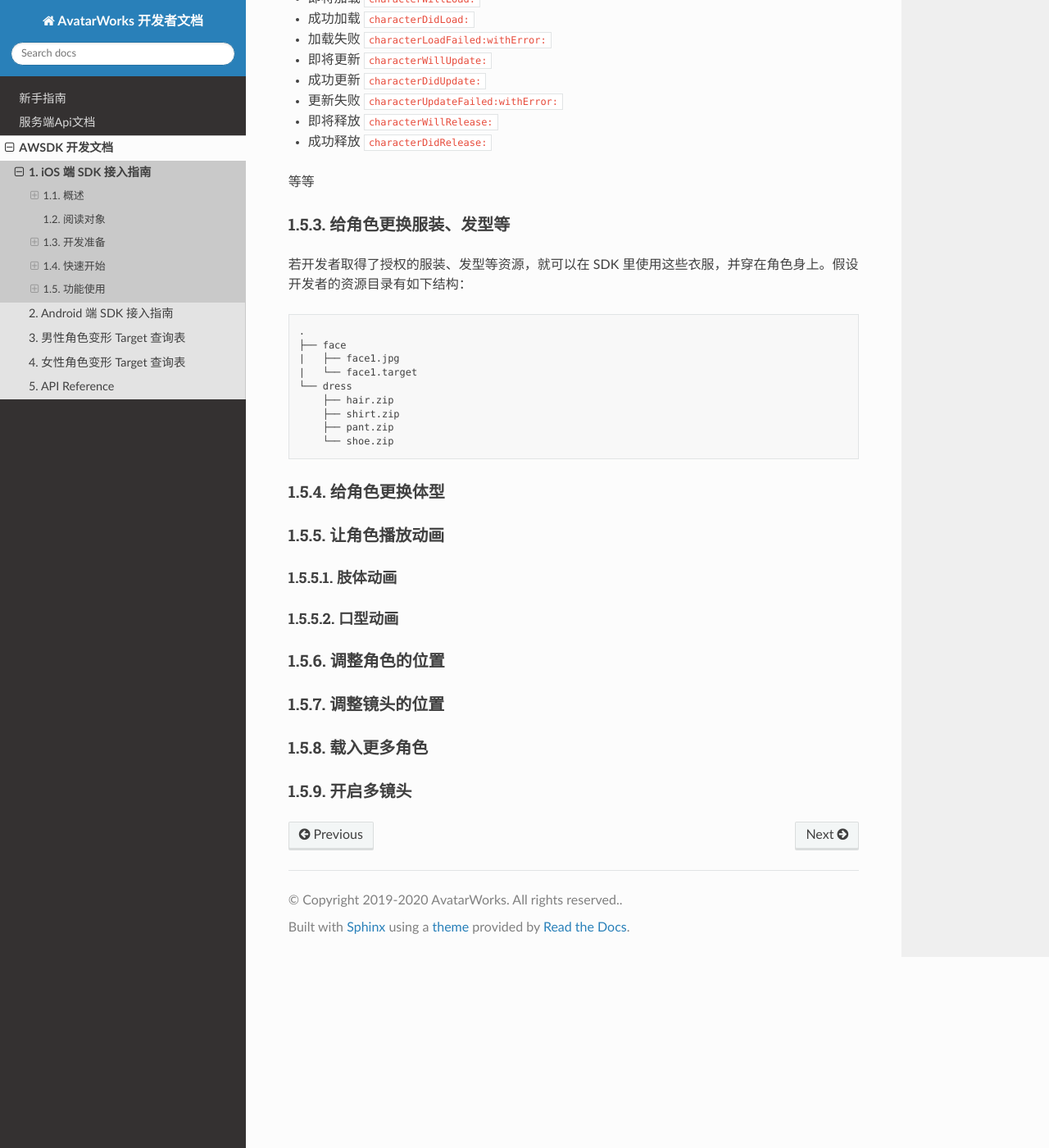
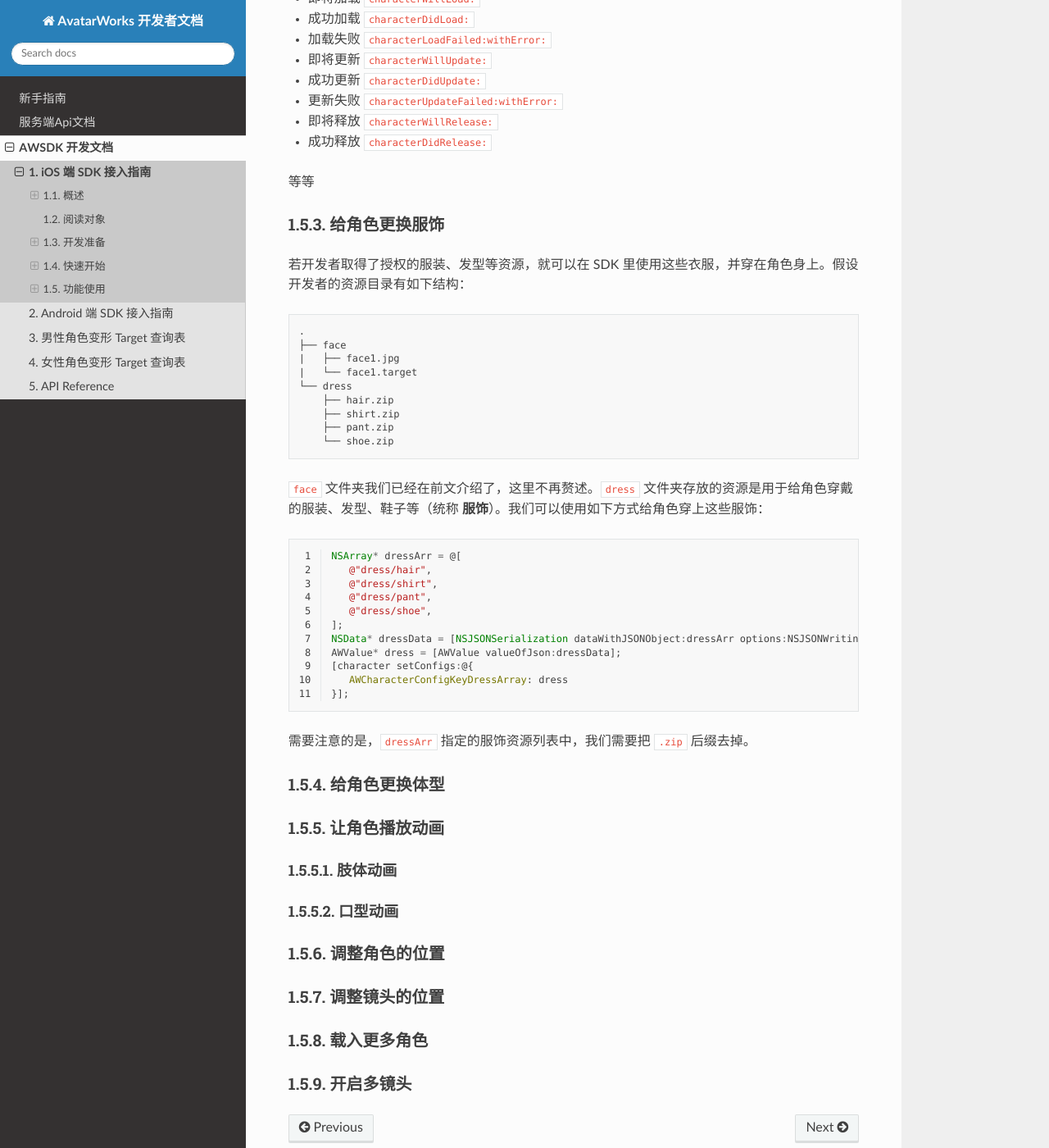
Before and after one commit to avatarworks/doc, a Sphinx documentation site: the page built from source/awsdk/ios.rst, in a window 1280 px wide and 1400 px high, scrolled down 9156 px. Shown: the whole window at 82% size. Built offline with Sphinx 7.4.7 and the Read the Docs theme 2.0.0, drawn with Linux system fonts in a browser that asks for light colours; some of the changed text lies outside the part shown.

Commit message:
Update ios.rst

```diff
--- a/source/awsdk/ios.rst
+++ b/source/awsdk/ios.rst
@@ -38,7 +38,7 @@ AWSDK 是一个适用于 iOS 的虚拟人解决方案SDK。
 
 .. _下载地址: https://apps.apple.com/us/app/xcode/id497799835?ls=1&mt=12
 
-- 使用真机调试
+- iPhone 或 iPad 等调试设备，不支持模拟器调试
 
 导入 SDK
 ~~~~~~~~
@@ -388,7 +388,7 @@ SDK 完全跑在一个独立的线程上，从而使得 SDK 的内部操作，
 
 等等
 
-给角色更换服装、发型等
+给角色更换服饰
 ~~~~~~~~~~~~~~~~
 
 若开发者取得了授权的服装、发型等资源，就可以在 SDK 里使用这些衣服，并穿在角色身上。假设开发者的资源目录有如下结构：
@@ -405,6 +405,24 @@ SDK 完全跑在一个独立的线程上，从而使得 SDK 的内部操作，
        ├── pant.zip
        └── shoe.zip
 
+``face`` 文件夹我们已经在前文介绍了，这里不再赘述。``dress`` 文件夹存放的资源是用于给角色穿戴的服装、发型、鞋子等（统称 **服饰**）。我们可以使用如下方式给角色穿上这些服饰：
+
+.. code-block:: objc
+   :linenos:
+
+   NSArray* dressArr = @[
+      @"dress/hair",
+      @"dress/shirt",
+      @"dress/pant",
+      @"dress/shoe",
+   ];
+   NSData* dressData = [NSJSONSerialization dataWithJSONObject:dressArr options:NSJSONWritingPrettyPrinted error:NULL];
+   AWValue* dress = [AWValue valueOfJson:dressData];
+   [character setConfigs:@{
+      AWCharacterConfigKeyDressArray: dress
+   }];
+
+需要注意的是，``dressArr`` 指定的服饰资源列表中，我们需要把 ``.zip`` 后缀去掉。
 
 
 给角色更换体型
```
Also changed, not shown: other parts of source/awsdk/ios.rst (+1 -1 lines).
